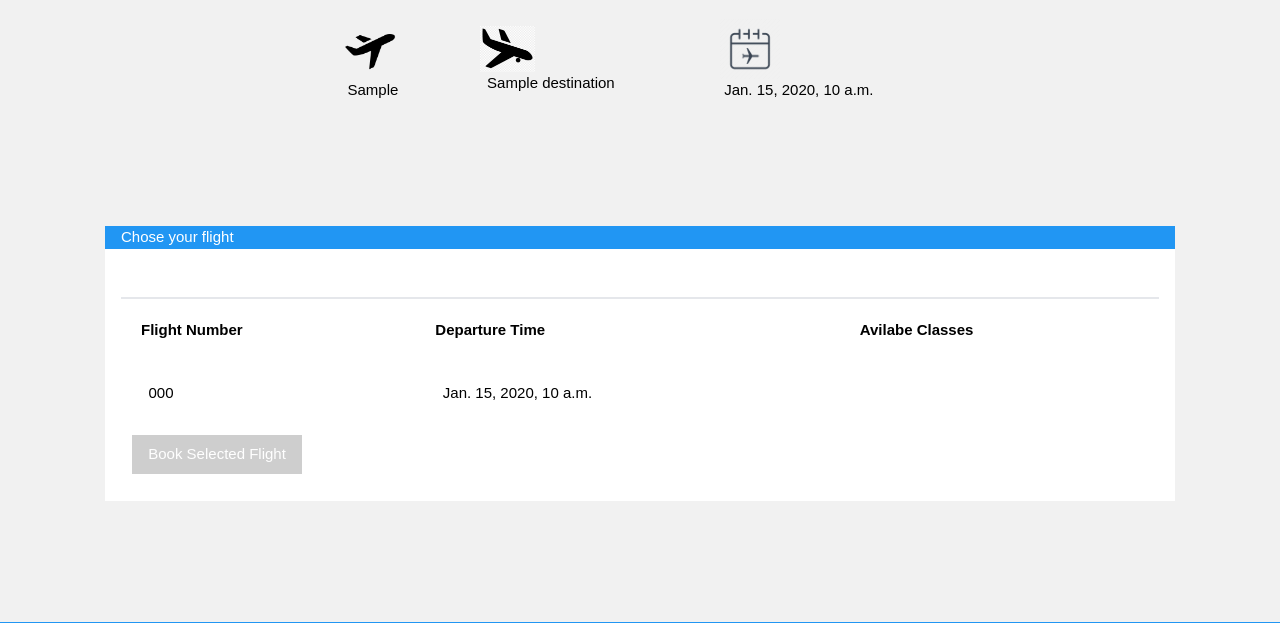
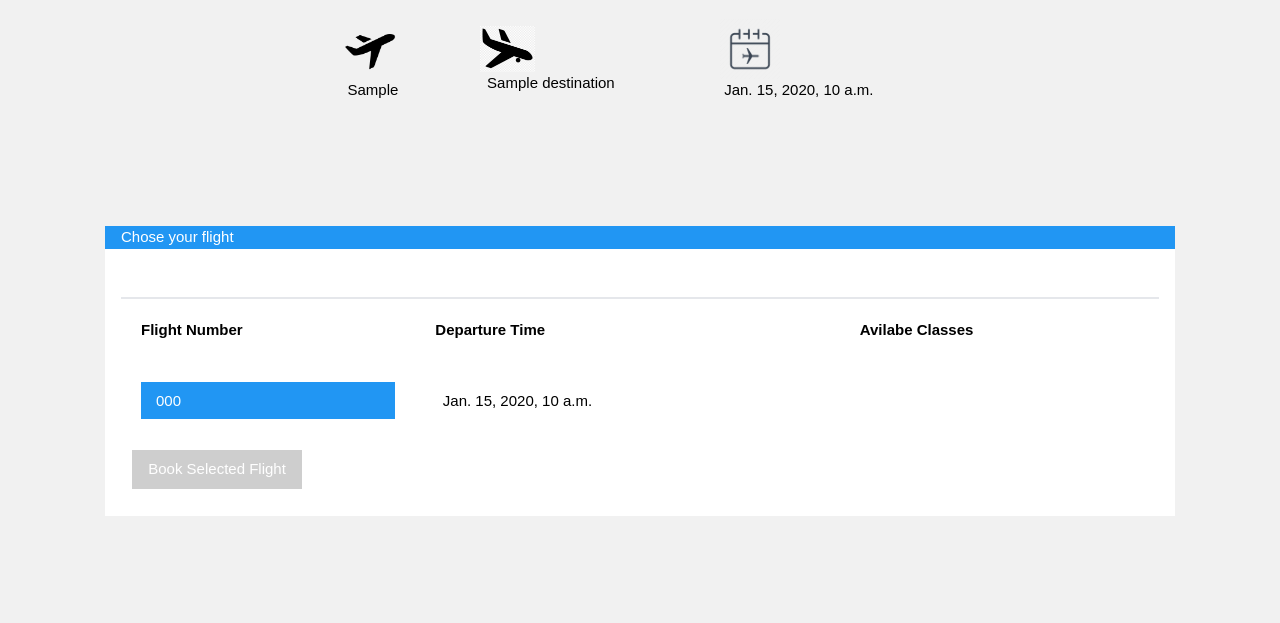
Before and after one commit to ammar-faifi/ics324, a Django app: template flight/templates/flight/data-entry.html in a window 1280 px wide. Shown: the part 107-730 px from the top of the page. Run offline with Django 4.2, Linux system fonts and the light colour scheme; the template is opened without the code that fills it: most values are stand-ins (such as "Sample title", 1, 10 or a date in 2020); some libraries are stand-ins or nearby versions.

Commit message:
box for the flight code

```diff
--- a/flight/templates/flight/data-entry.html
+++ b/flight/templates/flight/data-entry.html
@@ -45,7 +45,10 @@
           <tr>
             <div class="border">
               <td>
-                <h2 class="p-2 inline">{{ flight.code }}</h2>
+                <div class="w3-container w3-blue p-2">
+                  <h2 class="p-2 inline">{{ flight.code }}</h2>
+                </div>
+
               </td>
               <td>
                 <h2 class="p-2 inline">{{ flight.time }}</h2>
```
